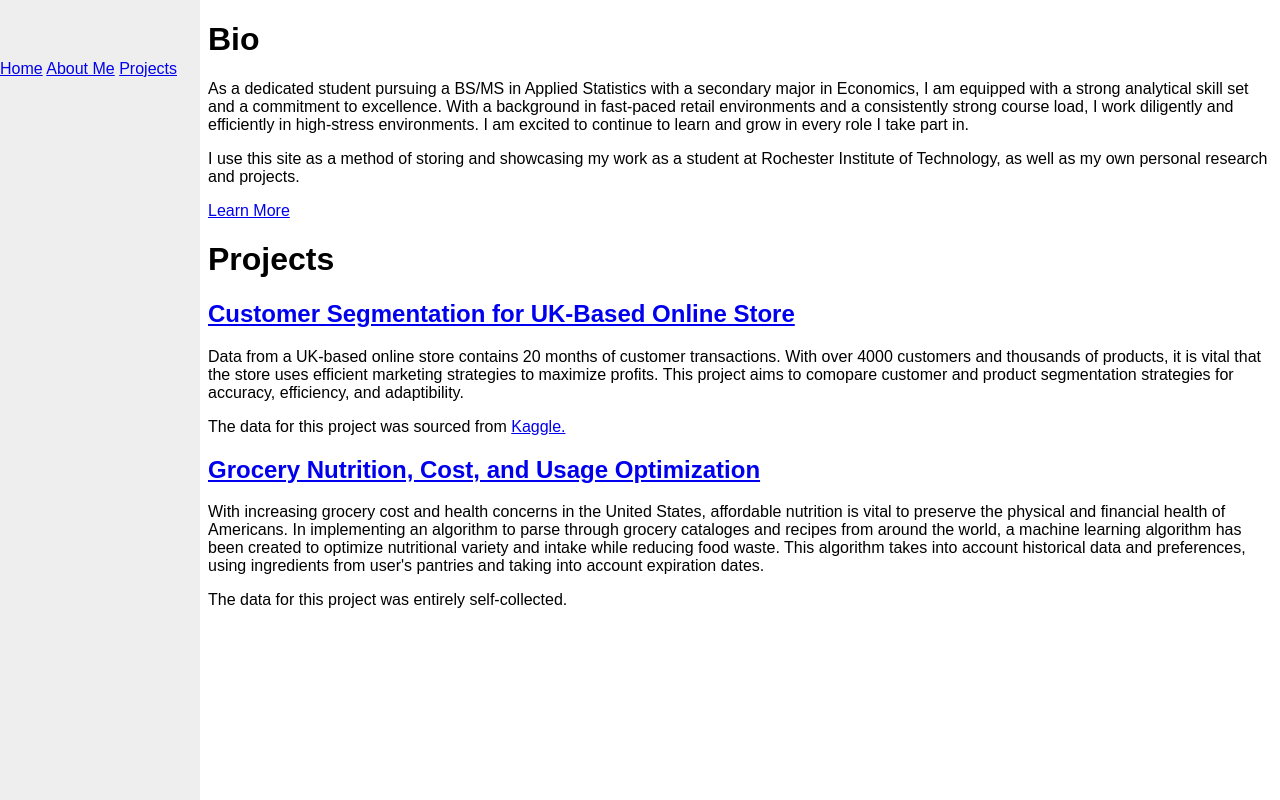
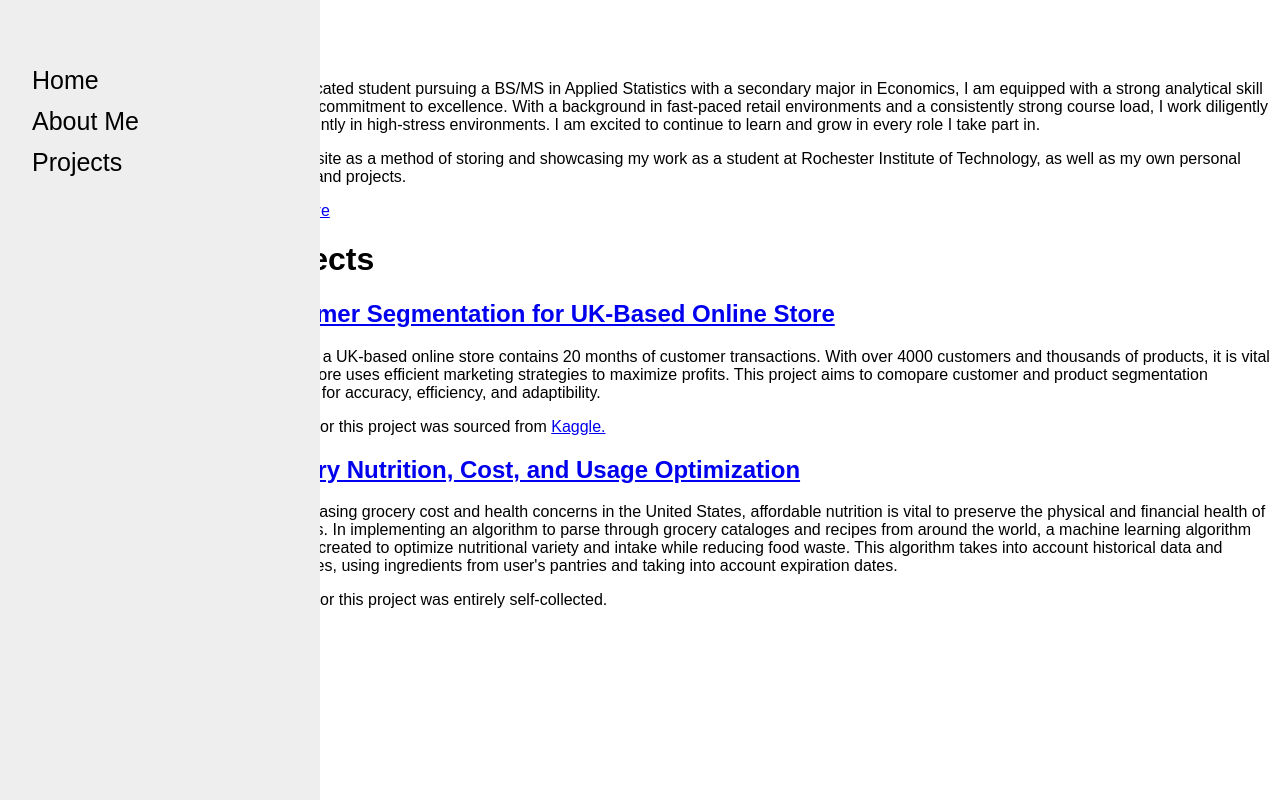
Before and after one commit to amandamccullough/amandamccullough, a plain HTML site: page index.html in a window 1280 px wide. Drawn offline with Linux system fonts and the light colour scheme.

Commit message:
Update styles.css

```diff
--- a/styles.css
+++ b/styles.css
@@ -4,7 +4,7 @@ body{
 
 .nav {
   height: 100%;
-  width: 200px;
+  width: 25%;
   position: fixed;
   z-index: 1;
   top: 0;
@@ -14,6 +14,19 @@ body{
   padding-top: 60px;
 }
 
+.nav a {
+  padding: 6px 6px 6px 32px;
+  text-decoration: none;
+  font-size: 25px;
+  color: #000000;
+  display: block;
+}
+
+.nav a:hover {
+  color: #000000;
+}
+
+
 .content {
-  margin-left: 200px;
+  margin-left: 240px;
 }
```
